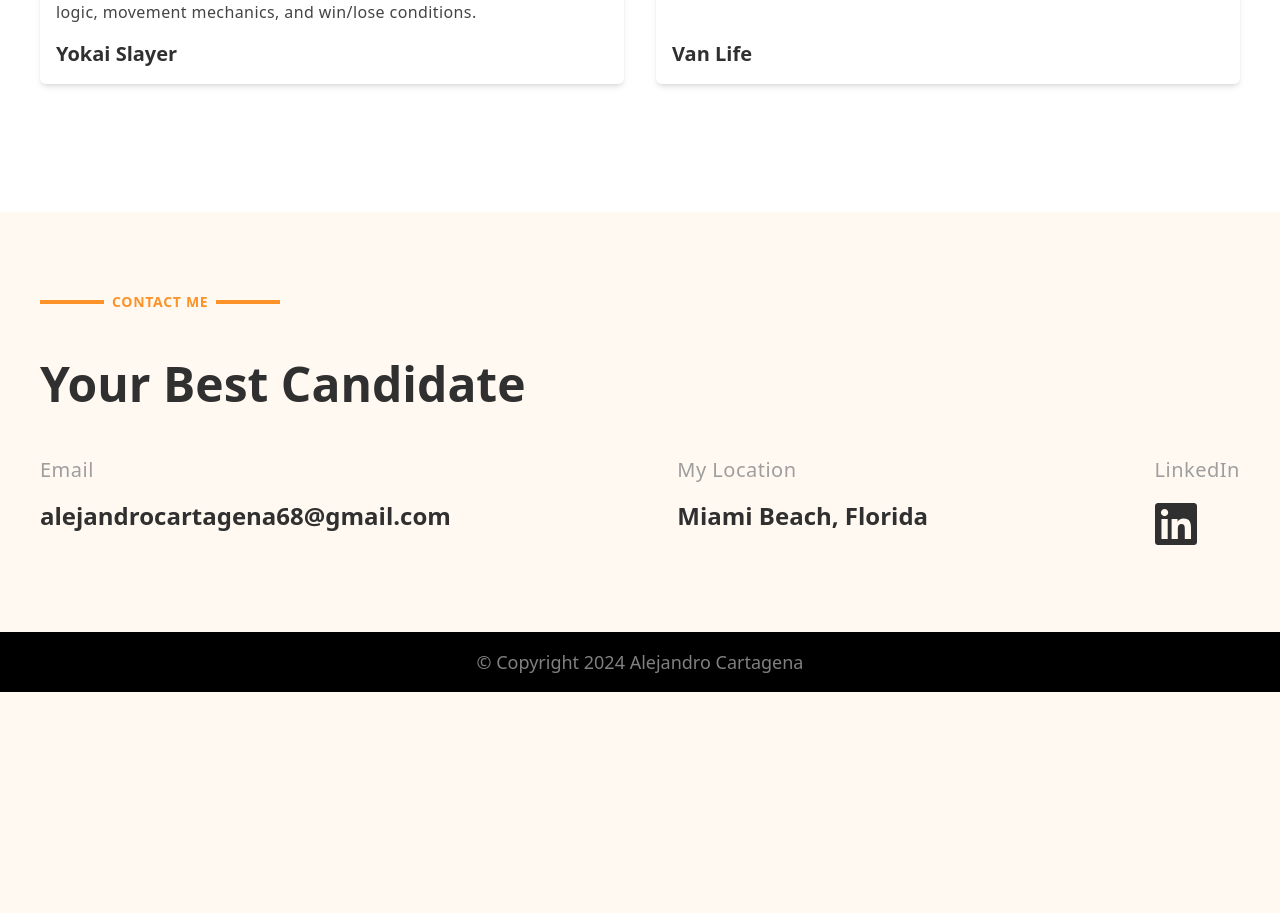
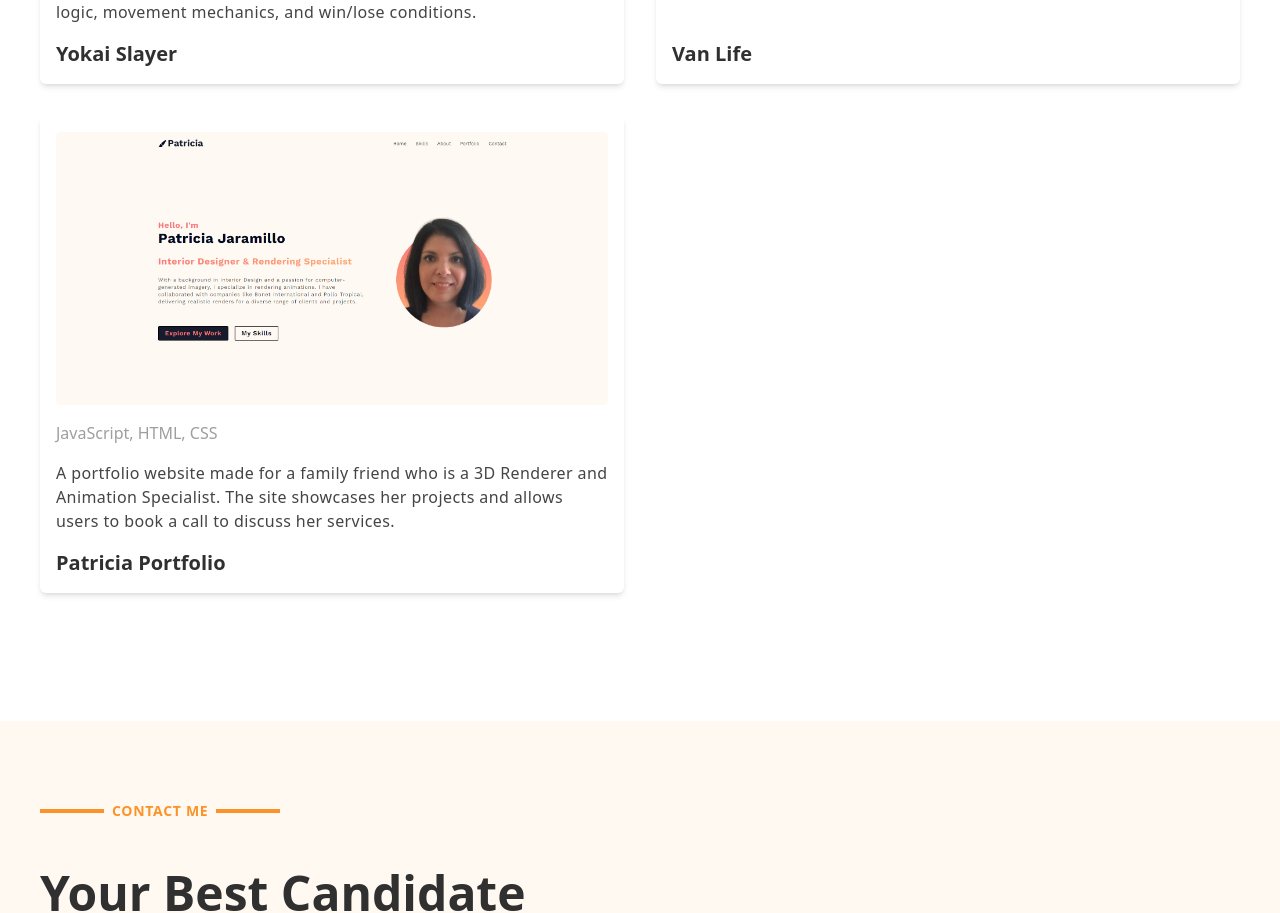
Before and after one commit to alejandro-cartagena/alejandro-portfolio, a React (Vite) app: page / in a window 1280 px wide. Shown: the part 3649-4562 px from the top of the page. Before the commit the page ends 4341 px from the top, so only its background shows below. Built offline with nearby package versions, Linux system fonts and the light colour scheme.

Commit message:
Added a portfolio project to the projects section

```diff
--- a/src/data.js
+++ b/src/data.js
@@ -22,6 +22,7 @@ import forSureHiredThumbnail from "/images/forSureHiredThumbnail.png";
 import fitFusionThumbnail from "/images/fitFusionThumbnail.png";
 import yokaiSlayerThumbnail from "/images/yokaiSlayerThumbnail.png";
 import vanLifeThumbnail from "/images/vanLifeThumbnail.png";
+import patriciaPortfolioThumbnail from "/images/patriciaPortfolioThumbnail.png";
 
 export const skillsData = [
   { icon: htmlIcon, text: "HTML" },
@@ -71,6 +72,14 @@ export const projectsData = [
     name: "Van Life",
     link: "https://van-life-application.netlify.app/",
   },
+  {
+    thumbnail: patriciaPortfolioThumbnail,
+    techUsed: "JavaScript, HTML, CSS",
+    description:
+      "A portfolio website made for a family friend who is a 3D Renderer and Animation Specialist. The site showcases her projects and allows users to book a call to discuss her services.",
+    name: "Patricia Portfolio",
+    link: "https://patriciaportfoliosite.netlify.app/",
+  },
 ];
 
 export const handleLinkClick = (label) => {
```
Also changed, not shown: public/images/patriciaPortfolioThumbnail.png (added).
